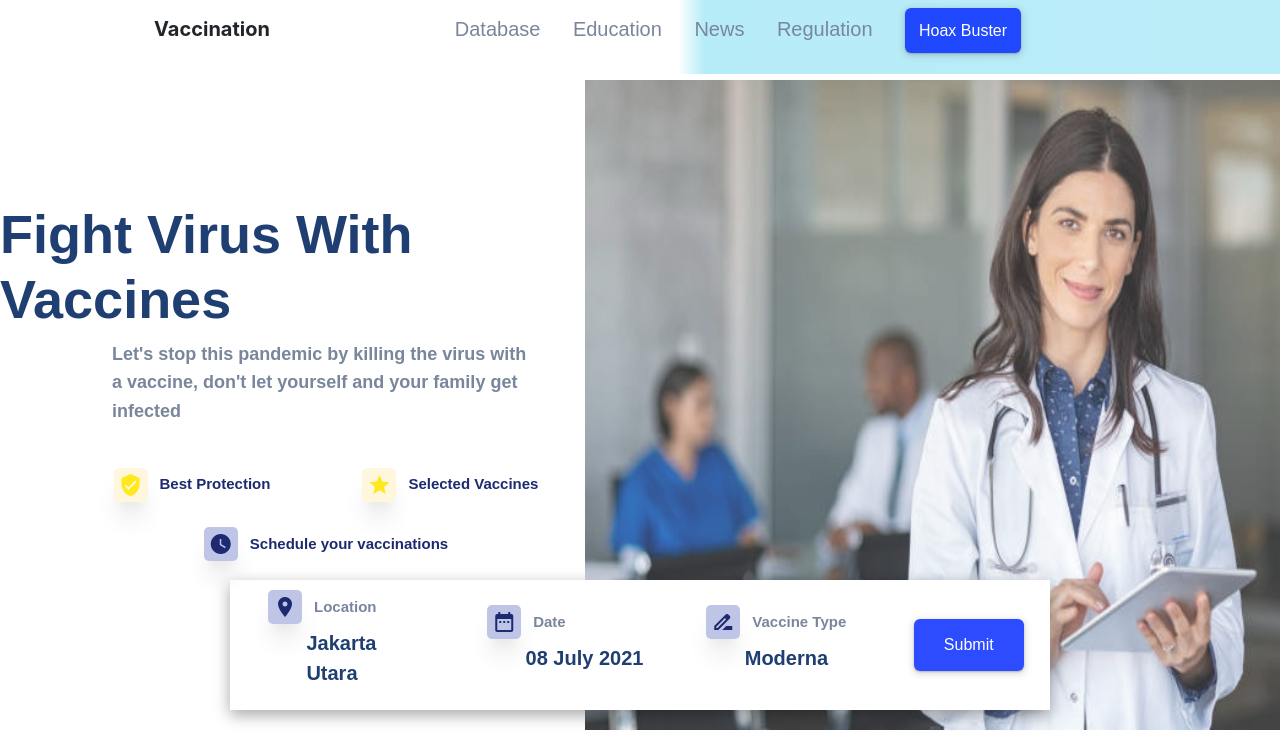
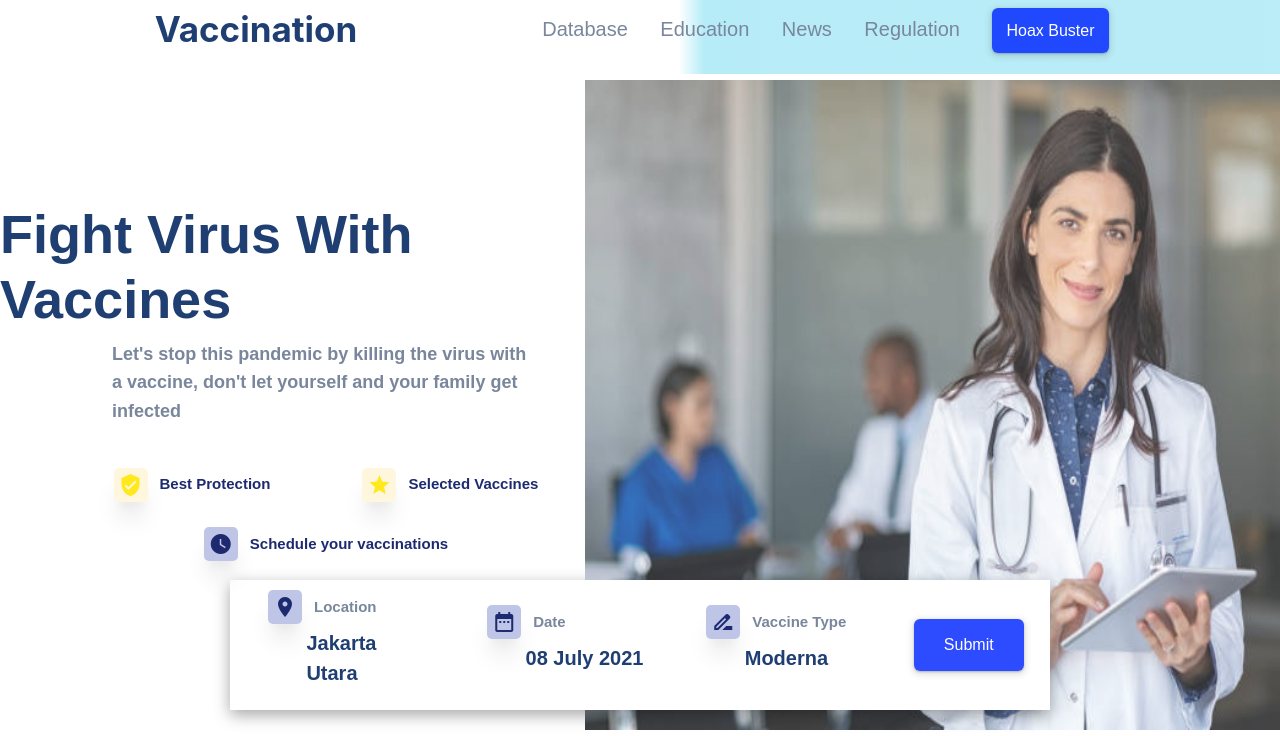
Before and after one commit to JuanGCC/Innovation-practica-CSS, a plain HTML site: page index.html in a window 1280 px wide. Shown: the top 736 px of the page. Drawn offline with nearby package versions, Linux system fonts and the light colour scheme.

Commit message:
AHORA SI EL ULTIMO CAMBIO

```diff
--- a/styles.css
+++ b/styles.css
@@ -68,11 +68,11 @@ li>a {
 }
 
 .TituloLogo {
-    color: var(Header-Title-Color);
-    font-size: 20px;
+    color: var(--Section-Title-Color);
+    font-size: 35px;
     font-weight: bold;
     text-decoration: solid;
-    margin-left: 40px;
+    margin-left: 10%;
 }
 
 .BotonHeader {
```
